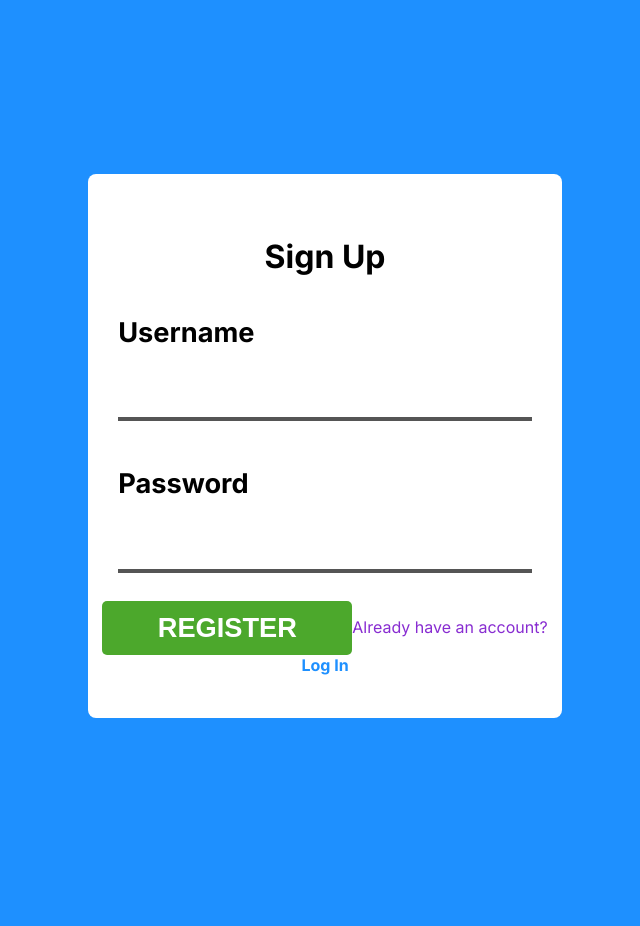
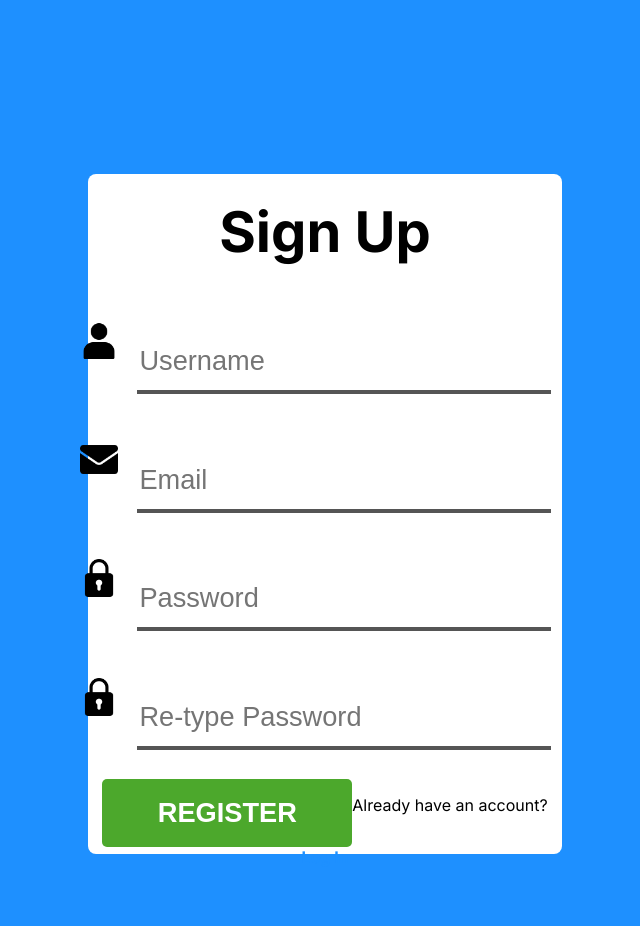
Before and after one commit to puthtipong/BlockchainSec, a PHP site: page /SignUp.php in a window 1280 px wide. Shown: the whole page, without its empty margins (315-955 px from the left). Before the commit the page ends 800 px from the top, so only its background shows below. Run offline with PHP 8.4, Linux system fonts and the light colour scheme.

Commit message:
update frontend pages

```diff
--- a/frontend/SignUp.php
+++ b/frontend/SignUp.php
@@ -14,19 +14,23 @@
         <script src="script.js"></script>
 
         <div class="center">
-            <form action="" method="post" class="login-panel">
+            <form action="" method="post" class="signup-panel">
                 <h1>Sign Up</h1>
                 <div class="row login">
-                    <div class="column">
-                        <label for="username" class="login-label">Username</label>
-                        <input type="text" name="username" id="username" class="text-field login" />
-                    </div>
+                    <img src="user.png" alt="User Icon">
+                    <input type="text" name="username" id="username" placeholder="Username" class="text-field login" />
                 </div>
                 <div class="row login">
-                    <div class="column">
-                    <label for="passwd" class="login-label">Password</label>
-                    <input type="password" name="passwd" id="passwd" class="text-field login" />
-                    </div>
+                    <img src="mail.png" alt="Mail Icon">
+                    <input type="text" name="email" id="email" placeholder="Email" class="text-field login" />
+                </div>
+                <div class="row login">
+                    <img src="lock.png" alt="Lock Icon">
+                    <input type="password" name="passwd" id="passwd" placeholder="Password" class="text-field login" />
+                </div>
+                <div class="row login">
+                    <img src="lock.png" alt="Lock Icon">
+                    <input type="password" name="cfpwd" id="cfpwd" placeholder="Re-type Password" class="text-field login" />
                 </div>
 
                 <input type="submit" class="btn-login" name="Register" value="REGISTER" style="background-color: #4CA82C;">
--- a/frontend/Style.css
+++ b/frontend/Style.css
@@ -13,10 +13,20 @@ body.login{
   padding-top: 16.7vh;
 }
 
+.login img {
+  width: 3vw;
+  height:3vw;
+}
+
 .login a {
     color: dodgerblue;
     text-decoration: none;
     font-weight: 800;
+}
+
+.login h1 {
+  font-size: 3.5em;
+  font-weight: 800;
 }
 
 .row {
@@ -92,6 +102,17 @@ input.text-field.login:focus {
 .login-panel{
   width: 37vw;
   height: 68vh;
+  background: white;
+  border-radius: 1vh;
+  display: flex;
+  flex-wrap: wrap;
+  align-content: center;
+  justify-content: center;
+}
+
+.signup-panel {
+  width: 37vw;
+  height: 85vh;
   background: white;
   border-radius: 1vh;
   display: flex;
```
Also changed, not shown: frontend/LogIn.php (+4 -8 lines), frontend/lock.png (added), frontend/mail.png (added), frontend/user.png (added).
